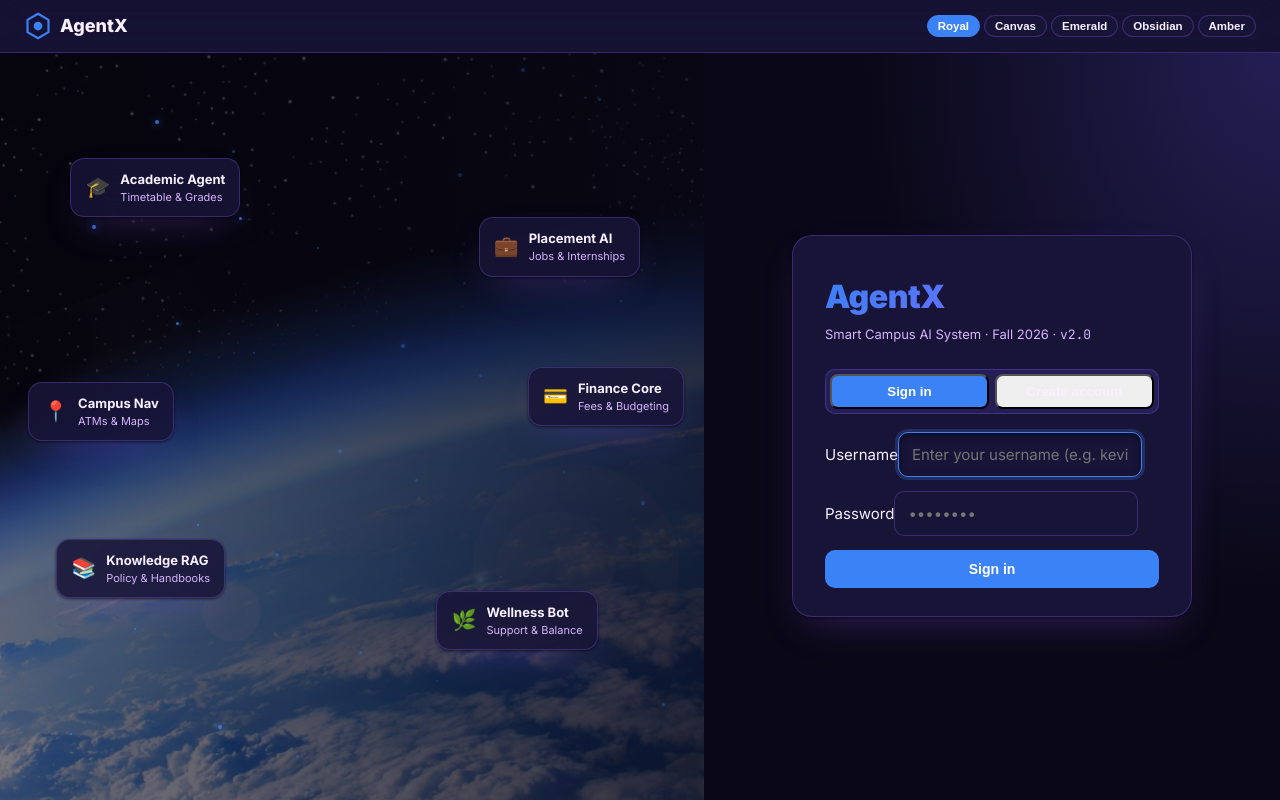
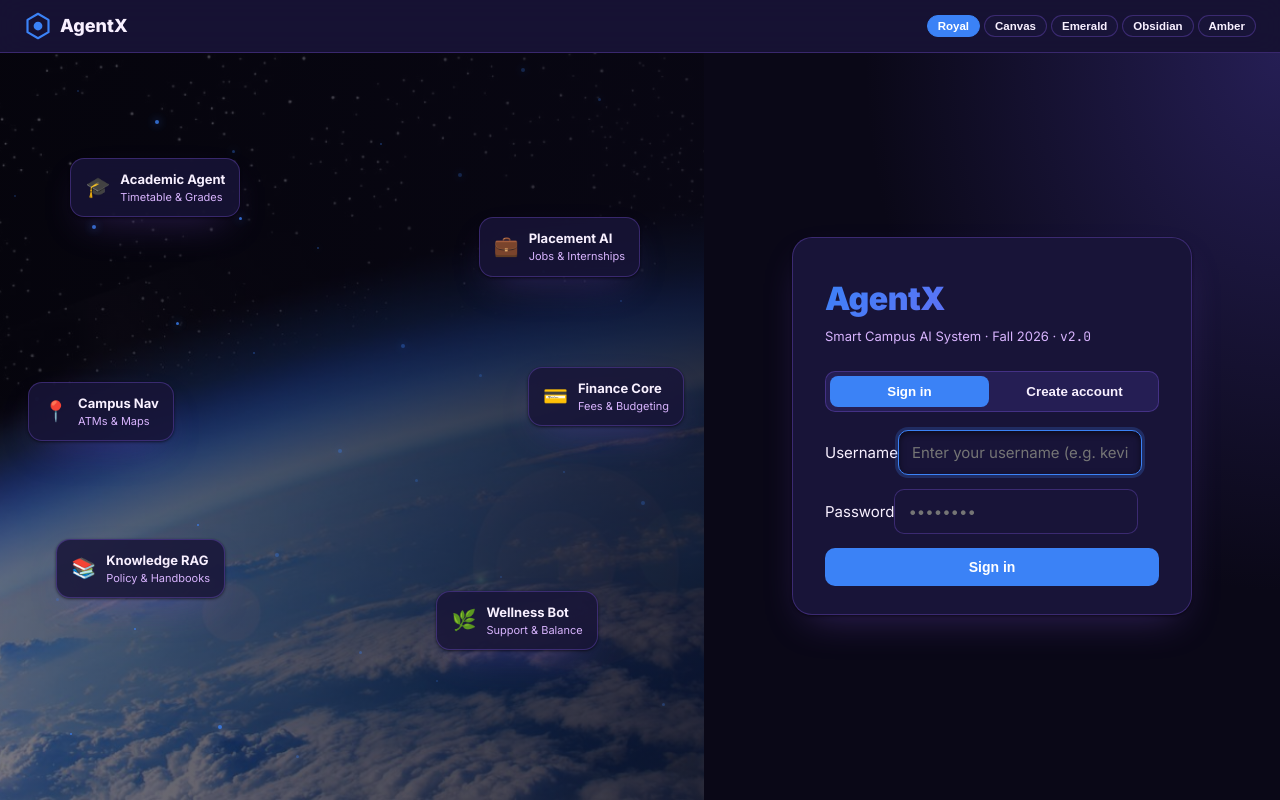
Before and after one commit to kevin17-kdb/agentx2, a React (Vite) app in the folder client/: page /login/form in a window 1280 px wide. Built offline with nearby package versions, Linux system fonts and the light colour scheme.

Commit message:
fix(ui): invisible inactive tab text in dark themes

```diff
--- a/client/src/index.css
+++ b/client/src/index.css
@@ -335,7 +335,7 @@ input:focus, select:focus, textarea:focus {
 .login-inner .sub { margin: 0 0 24px; font-size: 13px; color: var(--text-2); }
 .login-form { display: flex; flex-direction: column; gap: 14px; }
 .tab-row { display: grid; grid-template-columns: 1fr 1fr; gap: 6px; background: var(--surface-2); border: 1px solid var(--border); border-radius: 10px; padding: 4px; margin-bottom: 18px; }
-.tab-row button { padding: 8px; border-radius: 8px; font-weight: 600; color: var(--text-1); transition: all 0.2s; }
+.tab-row button { padding: 8px; border-radius: 8px; font-weight: 600; color: var(--text-1); background: transparent; border: none; transition: all 0.2s; }
 .tab-row button.active { background: var(--accent); color: var(--accent-contrast); }
 
 /* Student stats */
```
